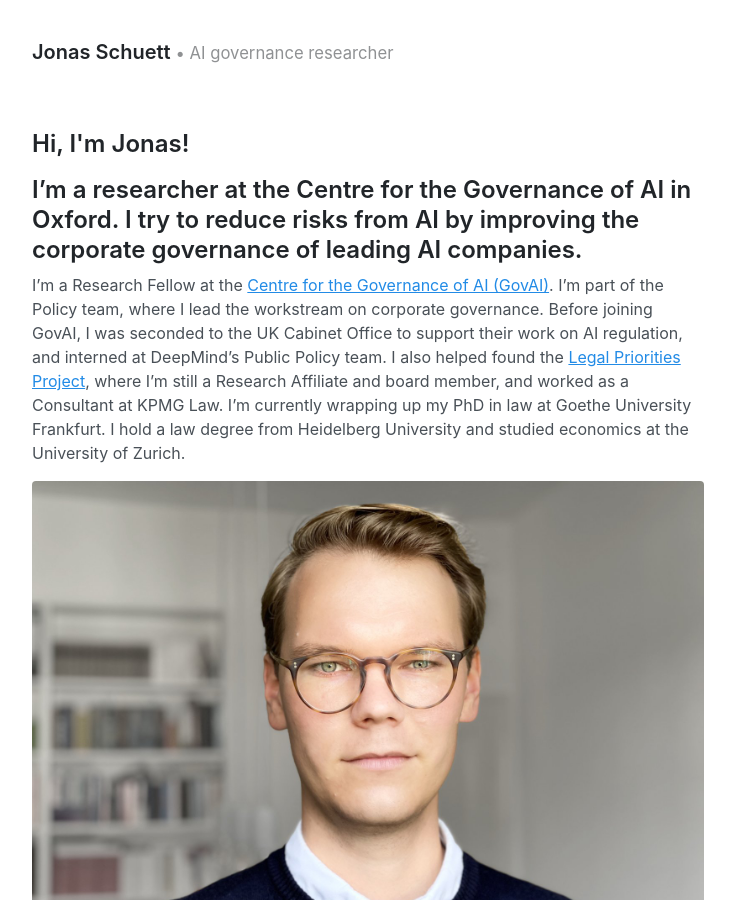
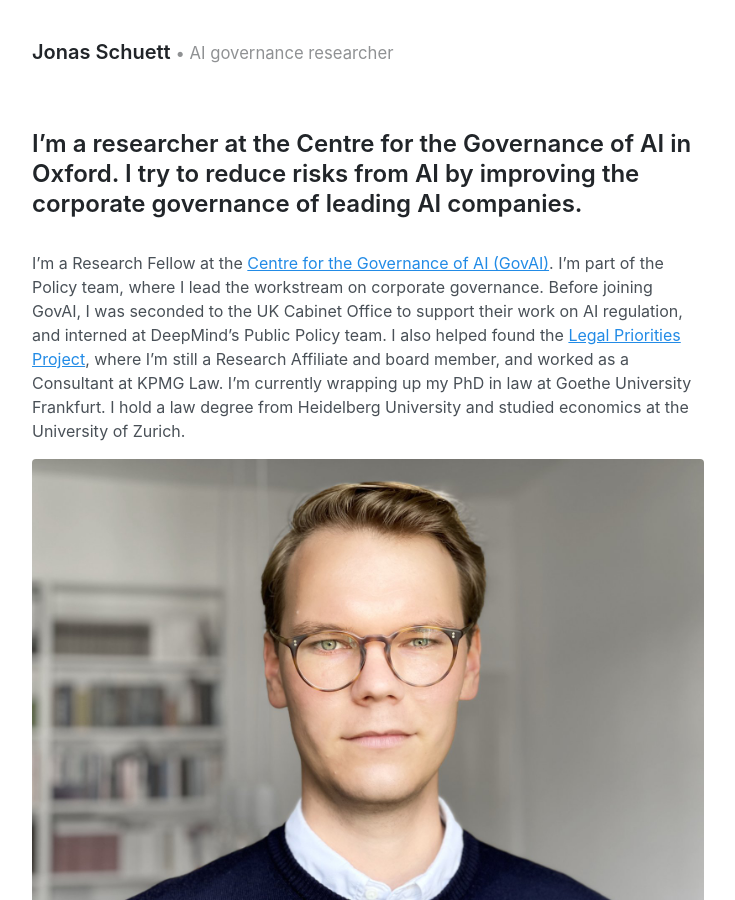
Before and after one commit to jonasschuett/jonasschuett.github.io, a Jekyll site: the page built from _posts/2020-04-04-introduction.md, in a window 1280 px wide and 900 px high. Shown: the whole window, without its empty margins (272-1007 px from the left). Built offline with Jekyll 4.4.1, drawn with Linux system fonts in a browser that asks for light colours.

Commit message:
Update 2020-04-04-introduction.md

```diff
--- a/_posts/2020-04-04-introduction.md
+++ b/_posts/2020-04-04-introduction.md
@@ -1,11 +1,9 @@
 ---
 layout: page
-title: Hi, I'm Jonas!
+title: I’m a researcher at the Centre for the Governance of AI in Oxford. I try to reduce risks from AI by improving the corporate governance of leading AI companies.
 ---
 
-## I’m a researcher at the Centre for the Governance of AI in Oxford. I try to reduce risks from AI by improving the corporate governance of leading AI companies.
-
-I'm a Research Fellow at the [Centre for the Governance of AI (GovAI)](https://www.governance.ai/). I'm part of the Policy team, where I lead the workstream on corporate governance. Before joining GovAI, I was seconded to the UK Cabinet Office to support their work on AI regulation, and interned at DeepMind’s Public Policy team. I also helped found the [Legal Priorities Project](https://www.legalpriorities.org/), where I'm still a Research Affiliate and board member, and worked as a Consultant at KPMG Law. I'm currently wrapping up my PhD in law at Goethe University Frankfurt. I hold a law degree from Heidelberg University and studied economics at the University of Zurich.
+<br> I'm a Research Fellow at the [Centre for the Governance of AI (GovAI)](https://www.governance.ai/). I'm part of the Policy team, where I lead the workstream on corporate governance. Before joining GovAI, I was seconded to the UK Cabinet Office to support their work on AI regulation, and interned at DeepMind’s Public Policy team. I also helped found the [Legal Priorities Project](https://www.legalpriorities.org/), where I'm still a Research Affiliate and board member, and worked as a Consultant at KPMG Law. I'm currently wrapping up my PhD in law at Goethe University Frankfurt. I hold a law degree from Heidelberg University and studied economics at the University of Zurich.
 
 ![Jonas Schuett](/jonasschuett.jpg "Jonas Schuett")
 
@@ -91,3 +89,5 @@ IEEE Transactions on Technology and Society <br>
 Find me on [Twitter](https://twitter.com/jonasschuett) and [LinkedIn](https://www.linkedin.com/in/jonasschuett). Contact me at [jonas.schuett@governance.ai](mailto:jonas.schuett@governance.ai).
 
 Find my research on [ORCID](https://orcid.org/0000-0001-7154-5049), [Google Scholar](https://scholar.google.com/citations?user=iZXltDgAAAAJ&hl=en&oi=ao), and [SSRN](https://papers.ssrn.com/sol3/cf_dev/AbsByAuth.cfm?per_id=3705327).
+
+---
```
